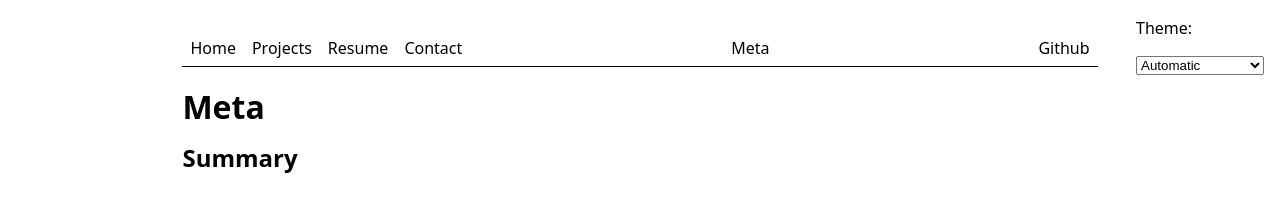
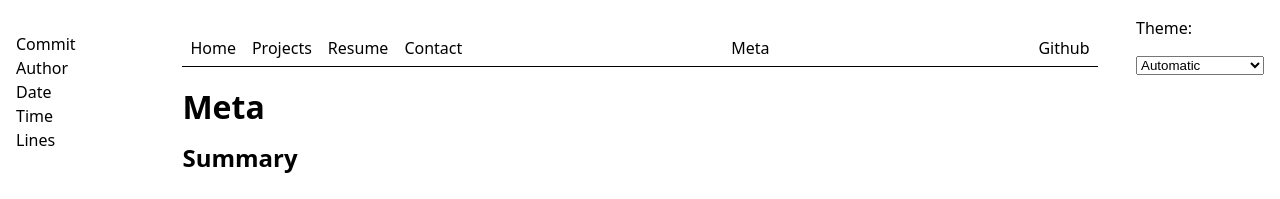
Before and after one commit to ccalobeto/tutorial-svelte, a SvelteKit app: page /meta in a window 1280 px wide. Shown: the top 199 px of the page. Built offline with nearby package versions, Linux system fonts and the light colour scheme; no server answers.

Commit message:
7.3.1 Adding a tooltip  - Basic tooltip

```diff
--- /dev/null
+++ b/src/lib/components/Tooltip.svelte
@@ -0,0 +1,39 @@
+<script>
+  export let commit = {};
+</script>
+
+<dl id="commit-tooltip" class="info tooltip">
+  <dt>Commit</dt>
+  <dd><a href={commit.url} target="_blank">{commit.id}</a></dd>
+  <dt>Author</dt>
+  <dd>{commit.author}</dd>
+  <dt>Date</dt>
+  <dd>
+    {commit.datetime?.toLocaleDateString("en", { dateStyle: "full" })}
+  </dd>
+  <dt>Time</dt>
+  <dd>
+    {commit.time}
+  </dd>
+  <dt>Lines</dt>
+  <dd>{commit.totalLines}</dd>
+</dl>
+
+<style>
+  dl.info {
+    display: grid;
+  }
+
+  .info dt {
+    grid-column: 1;
+  }
+  .info dd {
+    grid-column: 2;
+  }
+
+  .tooltip {
+    position: fixed;
+    top: 1em;
+    left: 1em;
+  }
+</style>
--- a/src/routes/meta/+page.svelte
+++ b/src/routes/meta/+page.svelte
@@ -1,6 +1,7 @@
 <script>
   import * as d3 from "d3";
   import { onMount } from "svelte";
+  import Tooltip from "../../lib/components/Tooltip.svelte";
 
   let data = [];
   let commits = [];
@@ -24,6 +25,7 @@
   usableArea.height = usableArea.bottom - usableArea.top;
   let xAxis, yAxis;
   let yAxisGridlines;
+  let hoveredIndex = -1;
 
   onMount(async () => {
     data = await d3.csv("loc.csv", (row) => ({
@@ -100,8 +102,11 @@
       d3.axisLeft(yScale).tickFormat("").tickSize(-usableArea.width),
     );
   }
+
+  $: hoveredCommit = commits[hoveredIndex] ?? hoveredCommit ?? {};
 </script>
 
+<!-- svelte-ignore css_unused_selector -->
 <h1>Meta</h1>
 <h2>Summary</h2>
 <dl class="stats">
@@ -120,8 +125,6 @@
 </dl>
 
 <h3>Commits by time of day</h3>
-{console.log(commits[1])}
-
 <svg viewBox="0 0 {width} {height}">
   <g transform="translate(0, {usableArea.bottom})" bind:this={xAxis} />
   <g transform="translate({usableArea.left}, 0)" bind:this={yAxis} />
@@ -135,6 +138,8 @@
         stroke="gray"
         stroke-width="2"
         opacity="0.5"
+        on:mouseenter={(event) => (hoveredIndex = index)}
+        on:mouseleave={(event) => (hoveredIndex = -1)}
       />
     {/each}
   </g>
@@ -144,6 +149,7 @@
     bind:this={yAxisGridlines}
   />
 </svg>
+<Tooltip commit={hoveredCommit} />
 
 <style>
   svg {
@@ -175,4 +181,14 @@
     stroke: rgb(154, 153, 151);
     opacity: 0.2;
   }
+
+  circle {
+    transition: 10ms;
+
+    &:hover {
+      transform: scale(1.5);
+      transform-origin: center;
+      transform-box: fill-box;
+    }
+  }
 </style>
```
Also changed, not shown: static/images/middle/7-hover-fixed.gif (added), static/images/middle/7-hover-weirdness.gif (added).
